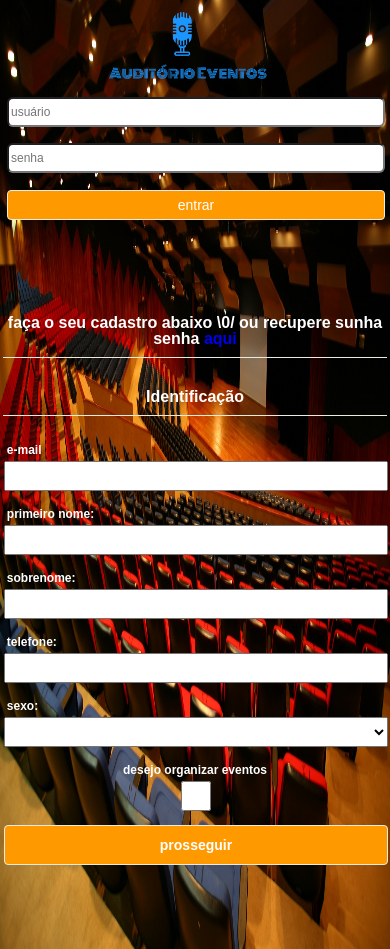
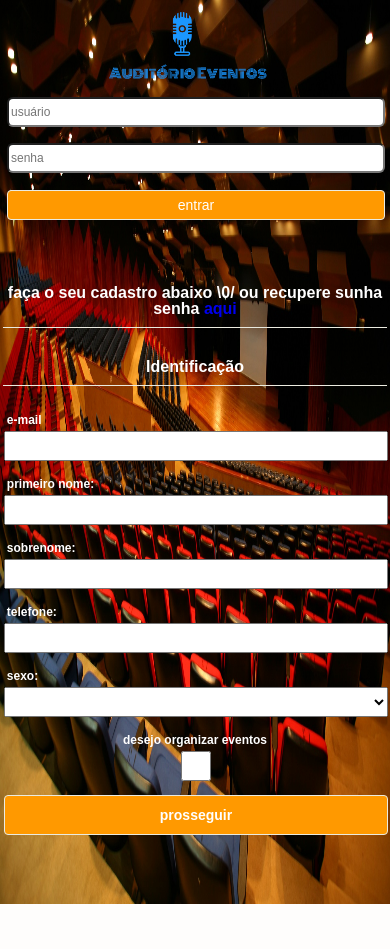
Before and after one commit to ivanmrosa/retorica, a Django app: page / in a window 390 px wide. After the commit the page ends 904 px from the top, so only its background shows below. Run offline with Django 3.2, Linux system fonts and the light colour scheme.

Commit message:
ajuste header mobile

```diff
--- a/retorica/static/css/rlib.css
+++ b/retorica/static/css/rlib.css
@@ -1207,7 +1207,7 @@ textarea.field, .form-field  textarea{
       float: left;
     }
     .fixed-header.no-fixed-mobile ~ .after-header{
-       padding-top: 75px !important;
+       padding-top: 60px !important;
     }
 
     .hide-scroll.no-height{
```
